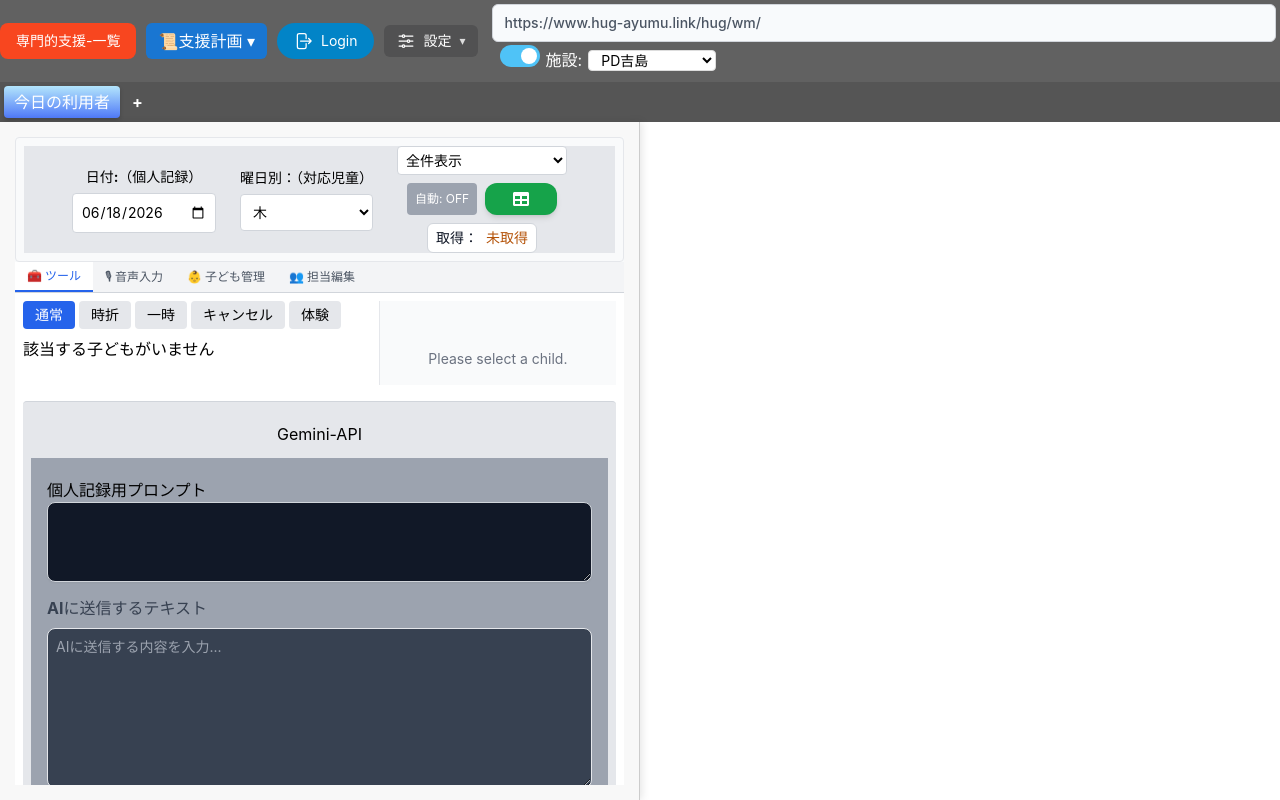
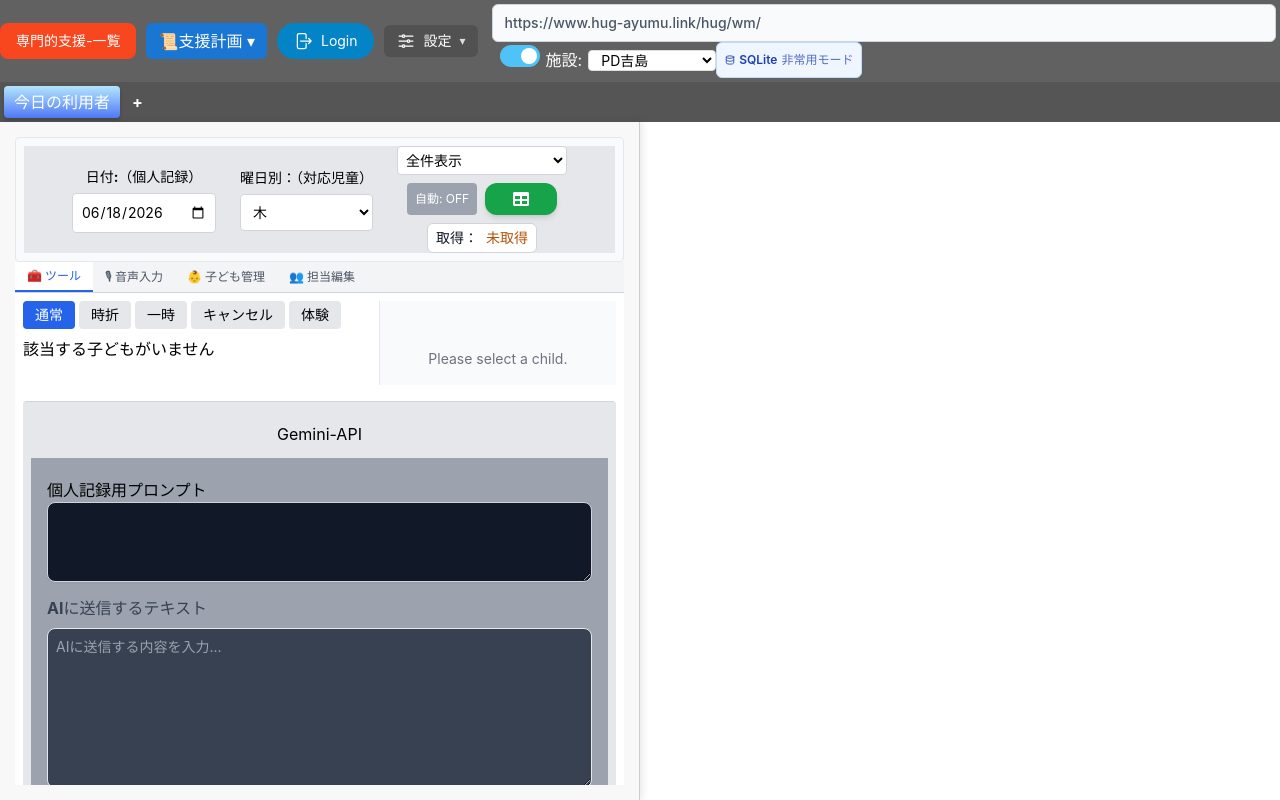
Before and after one commit to higayu/_hug-client, a React (Vite) app in the folder renderer/: page / in a window 1280 px wide. Built offline with nearby package versions, Linux system fonts and the light colour scheme.

Commit message:
色修正

```diff
--- /dev/null
+++ b/renderer/src/components/Header/ActiveApiStatus/index.jsx
@@ -0,0 +1,88 @@
+import React from 'react'
+import { Database, Server, AlertCircle } from 'lucide-react'
+import { useAppState } from '@/contexts/appState/AppStateContext'
+
+function getActiveApiType(activeApi) {
+  if (!activeApi) return 'unknown'
+
+  if (typeof activeApi === 'string') {
+    return activeApi
+  }
+
+  if (typeof activeApi === 'object') {
+    return (
+      activeApi.type ||
+      activeApi.databaseType ||
+      activeApi.dbType ||
+      activeApi.name ||
+      'unknown'
+    )
+  }
+
+  return 'unknown'
+}
+
+const ActiveApiStatus = ({ className = '' }) => {
+  const { activeApi, DATABASE_TYPE } = useAppState()
+
+  const apiType = getActiveApiType(activeApi)
+  const displayType = apiType !== 'unknown' ? apiType : DATABASE_TYPE
+
+  const isMariaDb = displayType === 'mariadb'
+  const isSqlite = displayType === 'sqlite'
+
+  const icon = isMariaDb ? (
+    <Server size={10} />
+  ) : isSqlite ? (
+    <Database size={10} />
+  ) : (
+    <AlertCircle size={10} />
+  )
+
+  const label = isMariaDb
+    ? 'MariaDB'
+    : isSqlite
+      ? 'SQLite'
+      : 'DB未確定'
+
+  const detail = isMariaDb
+    ? '接続モード'
+    : isSqlite
+      ? '非常用モード'
+      : '未初期化'
+
+  return (
+    <div
+      className={[
+        'inline-flex items-center gap-1 rounded-md border px-2 text-xs leading-none',
+        isMariaDb
+          ? 'border-red-200 bg-red-50 text-red-800'
+          : isSqlite
+            ? 'border-blue-200 bg-blue-50 text-blue-800'
+            : 'border-gray-200 bg-gray-50 text-gray-600',
+        className,
+      ].join(' ')}
+      title={
+        isMariaDb
+          ? 'サーバー側APIを使用しています'
+          : isSqlite
+            ? 'ローカルSQLiteを使用しています'
+            : 'activeApi がまだ初期化されていません'
+      }
+    >
+      <span className="shrink-0">
+        {icon}
+      </span>
+
+      <span className="font-semibold">
+        {label}
+      </span>
+
+      <span className="opacity-75">
+        {detail}
+      </span>
+    </div>
+  )
+}
+
+export default ActiveApiStatus
--- a/renderer/src/components/Header/Toolbar.jsx
+++ b/renderer/src/components/Header/Toolbar.jsx
@@ -17,6 +17,7 @@ import ProfessionalSupportListButton from '@/components/Header/ProfessionalSuppo
 import Sql_SynchronizationBtn from "@/components/common/Sql_SynchronizationBtn";
 import MariadbConnectButton from "@/components/common/MariadbConnectButton";
 import DataBaseButton from "@/components/common/DataBaseButton";
+import ActiveApiStatus from "./ActiveApiStatus";
 
 export default function Toolbar() {
   const { showInfoToast } = useToast()
@@ -405,6 +406,7 @@ export default function Toolbar() {
             />
             {/* 🌟 設定フォルダーを開くボタン（救済措置・右クリック） */}
             <FacilitySelector  />
+            <ActiveApiStatus />
         </div>
       </div>
 
--- a/renderer/src/components/SettingsModal/tabs/ApiTab.jsx
+++ b/renderer/src/components/SettingsModal/tabs/ApiTab.jsx
@@ -6,25 +6,30 @@ import {
   selectUseAI,
 } from '@/store/slices/appStateSlice'
 
-function ApiTab({ onSaveApiSettings, onReloadApiSettings, onInitializeSelectBoxes }) {
+function ApiTab({
+  onSaveApiSettings,
+  onReloadApiSettings,
+  onInitializeSelectBoxes,
+}) {
   const [isSaving, setIsSaving] = useState(false)
 
-  // 🔽 Redux(store) の値
+  // Redux store の値
   const STAFF_ID = useSelector(selectStaffId)
   const FACILITY_ID = useSelector(selectFacilityId)
   const USE_AI = useSelector(selectUseAI)
 
-  // 追加：画面の入力値を集める関数
+  // 画面の入力値を集める
   const collectSavePayload = () => {
-    const baseUrl = document.getElementById('api-base-url')?.value ?? ''
+    const baseURL = document.getElementById('api-base-url')?.value ?? ''
     const staffId = document.getElementById('api-staff-id')?.value ?? ''
     const facilityId = document.getElementById('api-facility-id')?.value ?? ''
-    const databaseType = document.getElementById('api-database-type')?.value ?? ''
+    const databaseType =
+      document.getElementById('api-database-type')?.value ?? ''
     const useAI = document.getElementById('api-ai-type')?.value ?? ''
 
     return {
       apiSettings: {
-        baseUrl,
+        baseURL,
         staffId,
         facilityId,
         databaseType,
@@ -39,6 +44,7 @@ function ApiTab({ onSaveApiSettings, onReloadApiSettings, onInitializeSelectBoxe
     }
   }
 
+  // 初期表示時に select/input を現在の iniState で初期化
   useEffect(() => {
     console.log('🧩 [ApiTab] mounted')
     console.log('🗂 [ApiTab] Redux store values', {
@@ -46,30 +52,27 @@ function ApiTab({ onSaveApiSettings, onReloadApiSettings, onInitializeSelectBoxe
       FACILITY_ID,
       USE_AI,
     })
-
     console.log('🧩 [ApiTab] props', {
       onSaveApiSettings,
       onReloadApiSettings,
       onInitializeSelectBoxes,
     })
-  }, [])
 
-
-  // 初期化ログ
-  useEffect(() => {
-    console.log('[ApiTab] mounted')
-    console.log('[ApiTab] props', {
-      onSaveApiSettings,
-      onReloadApiSettings,
-      onInitializeSelectBoxes,
-    })
-    // 初期表示時に select/input を現在の iniState で初期化
     if (onInitializeSelectBoxes) {
       onInitializeSelectBoxes()
     }
-  }, [onInitializeSelectBoxes, onReloadApiSettings, onSaveApiSettings])
+  }, [onInitializeSelectBoxes])
 
-  // 再読み込みボタンのハンドラー
+  // Redux値の変化確認用ログ
+  useEffect(() => {
+    console.log('🗂 [ApiTab] Redux store values changed', {
+      STAFF_ID,
+      FACILITY_ID,
+      USE_AI,
+    })
+  }, [STAFF_ID, FACILITY_ID, USE_AI])
+
+  // 再読み込みボタン
   const handleReload = async () => {
     console.log('[ApiTab] handleReload clicked')
 
@@ -92,7 +95,7 @@ function ApiTab({ onSaveApiSettings, onReloadApiSettings, onInitializeSelectBoxe
     }
   }
 
-  // 保存ボタンのハンドラー
+  // 保存ボタン
   const handleSave = async () => {
     console.log('[ApiTab] handleSave clicked')
 
@@ -101,7 +104,6 @@ function ApiTab({ onSaveApiSettings, onReloadApiSettings, onInitializeSelectBoxe
       return
     }
 
-    // ✅ 追加：送信データをログ出力
     const payload = collectSavePayload()
     console.log('📤 [ApiTab] save payload', payload)
 
@@ -109,7 +111,6 @@ function ApiTab({ onSaveApiSettings, onReloadApiSettings, onInitializeSelectBoxe
     console.log('[ApiTab] save start')
 
     try {
-      // ✅ payload を渡しても、受け側が使わなければ無視されるので基本安全
       const res = await onSaveApiSettings(payload)
       console.log('📥 [ApiTab] save response', res)
       console.log('[ApiTab] save success')
@@ -129,13 +130,16 @@ function ApiTab({ onSaveApiSettings, onReloadApiSettings, onInitializeSelectBoxe
 
       <div className="mb-6">
         <div className="flex items-center mb-3 py-2">
-          <label htmlFor="api-base-url" className="font-medium text-gray-700 min-w-[120px]">
+          <label
+            htmlFor="api-base-url"
+            className="font-medium text-gray-700 min-w-[120px]"
+          >
             APIベースURL:
           </label>
           <input
             type="text"
             id="api-base-url"
-            data-path="apiSettings."
+            data-path="apiSettings.baseURL"
             className="px-3 py-2 border border-gray-300 rounded-md text-sm transition-all flex-1 max-w-[200px]"
             onChange={(e) =>
               console.log('[ApiTab] api-base-url changed', e.target.value)
@@ -144,7 +148,10 @@ function ApiTab({ onSaveApiSettings, onReloadApiSettings, onInitializeSelectBoxe
         </div>
 
         <div className="flex items-center mb-3 py-2">
-          <label htmlFor="api-staff-id" className="font-medium text-gray-700 min-w-[120px]">
+          <label
+            htmlFor="api-staff-id"
+            className="font-medium text-gray-700 min-w-[120px]"
+          >
             スタッフ:
           </label>
           <select
@@ -160,7 +167,10 @@ function ApiTab({ onSaveApiSettings, onReloadApiSettings, onInitializeSelectBoxe
         </div>
 
         <div className="flex items-center mb-3 py-2">
-          <label htmlFor="api-facility-id" className="font-medium text-gray-700 min-w-[120px]">
+          <label
+            htmlFor="api-facility-id"
+            className="font-medium text-gray-700 min-w-[120px]"
+          >
             施設:
           </label>
           <select
@@ -176,7 +186,10 @@ function ApiTab({ onSaveApiSettings, onReloadApiSettings, onInitializeSelectBoxe
         </div>
 
         <div className="flex items-center mb-3 py-2">
-          <label htmlFor="api-database-type" className="font-medium text-gray-700 min-w-[120px]">
+          <label
+            htmlFor="api-database-type"
+            className="font-medium text-gray-700 min-w-[120px]"
+          >
             データベースタイプ:
           </label>
           <select
@@ -193,7 +206,10 @@ function ApiTab({ onSaveApiSettings, onReloadApiSettings, onInitializeSelectBoxe
         </div>
 
         <div className="flex items-center mb-3 py-2">
-          <label htmlFor="api-ai-type" className="font-medium text-gray-700 min-w-[120px]">
+          <label
+            htmlFor="api-ai-type"
+            className="font-medium text-gray-700 min-w-[120px]"
+          >
             AI種別:
           </label>
           <select
@@ -216,18 +232,20 @@ function ApiTab({ onSaveApiSettings, onReloadApiSettings, onInitializeSelectBoxe
       <div className="mb-6 flex gap-2.5">
         <button
           id="reload-api-settings"
+          type="button"
           onClick={handleReload}
           disabled={isSaving}
-          className="bg-gray-600 text-white px-5 py-2.5 rounded-md"
+          className="bg-gray-600 text-white px-5 py-2.5 rounded-md disabled:opacity-60"
         >
           {isSaving ? '再読み込み中...' : 'API設定を再読み込み'}
         </button>
 
         <button
           id="save-api-settings"
+          type="button"
           onClick={handleSave}
           disabled={isSaving}
-          className="bg-gradient-to-r from-blue-600 to-blue-700 text-white px-5 py-2.5 rounded-md"
+          className="bg-gradient-to-r from-blue-600 to-blue-700 text-white px-5 py-2.5 rounded-md disabled:opacity-60"
         >
           {isSaving ? '保存中...' : 'API設定を保存'}
         </button>
--- a/renderer/src/contexts/appState/AppStateContext.jsx
+++ b/renderer/src/contexts/appState/AppStateContext.jsx
@@ -146,7 +146,8 @@ export function AppStateProvider({ children }) {
 
     const dbType = apiSettings.databaseType ?? 'sqlite'
 
-    if (!activeApi) {
+    // databaseType が変わったら activeApi も切り替える
+    if (!activeApi || redux.DATABASE_TYPE !== dbType) {
       setActiveApi(resolveApiByDatabaseType(dbType))
     }
 
```
